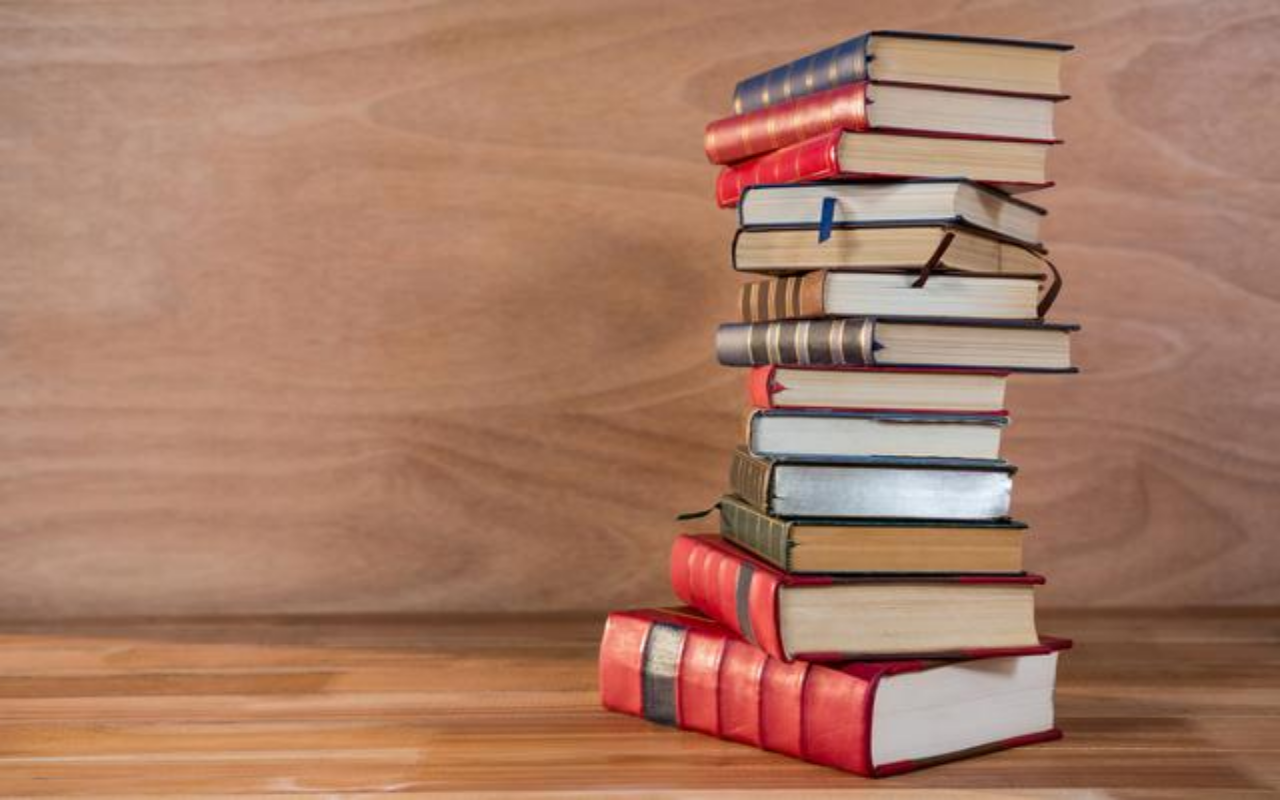
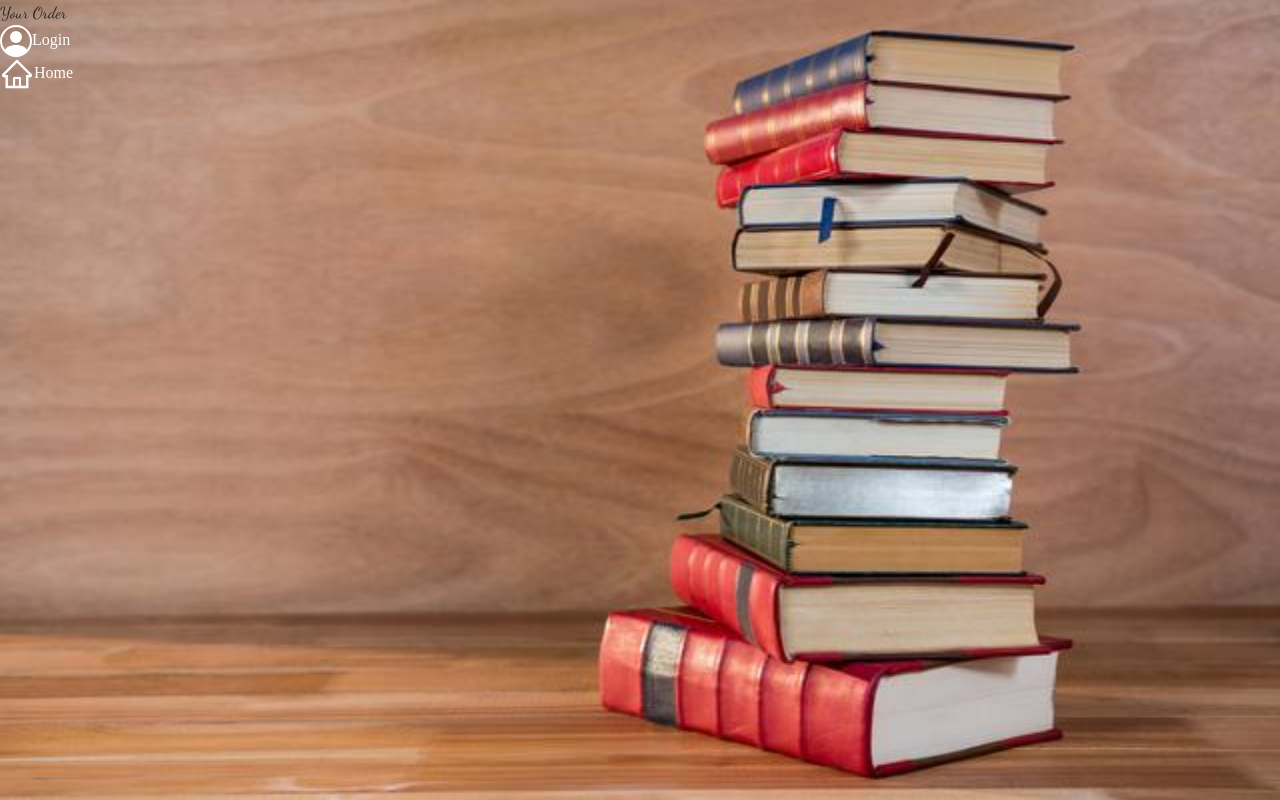
Before and after one commit to hninwaikhin/readbook, a React (Create React App) app: page /readbook/Order in a window 1280 px wide. Before the commit this address had no page. Built offline with nearby package versions, Linux system fonts and the light colour scheme.

Commit message:
add order

```diff
--- a/src/App.js
+++ b/src/App.js
@@ -10,9 +10,10 @@ import Dashboard from "./feature/Dashboard";
 import ReceiveFormRegister from "./feature/ReceiveFormRegister";
 import CartList from "./feature/CartList";
 import FavoriteList from "./feature/FavoriteList";
-import { navigateToReceiveRegister, navigateToBookRegister, navigateToBookRegisteredList, navigateToCart, navigateToDashboard, navigateToLogin, navigateToUserRegister, navigateToFavorite } from "./common/Variable";
+import { navigateToReceiveRegister, navigateToBookRegister, navigateToBookRegisteredList, navigateToCart, navigateToDashboard, navigateToLogin, navigateToUserRegister, navigateToFavorite, navigateToOrder } from "./common/Variable";
 import { Loading } from "./components/Loading";
 import BookRegisteredList from "./feature/BookRegisteredList";
+import { Order } from "./feature/Order";
 
 function App() {
   return (
@@ -28,6 +29,7 @@ function App() {
           <Route path={navigateToDashboard} element={<Dashboard />} />
           <Route path={navigateToCart} element={<CartList />} />
           <Route path={navigateToFavorite} element={<FavoriteList></FavoriteList>} />
+          <Route path={navigateToOrder} element={<Order></Order>} />
         </Routes>
       </div>
       {<Loading></Loading>}
--- a/src/feature/Order.jsx
+++ b/src/feature/Order.jsx
@@ -1,10 +1,14 @@
 import React from "react";
+import MainTitle from "../components/MainTitle";
 
 export function Order(props) {
 
-    return(
-        <div>
-            Order
-        </div>
+    return (
+        <>
+            <div className="relative mt-8 ml-8 w-[1200px] h-[700px]">
+                <MainTitle title="Your Order" showHomeIcon={true} />
+
+            </div>
+        </>
     );
 }
```
